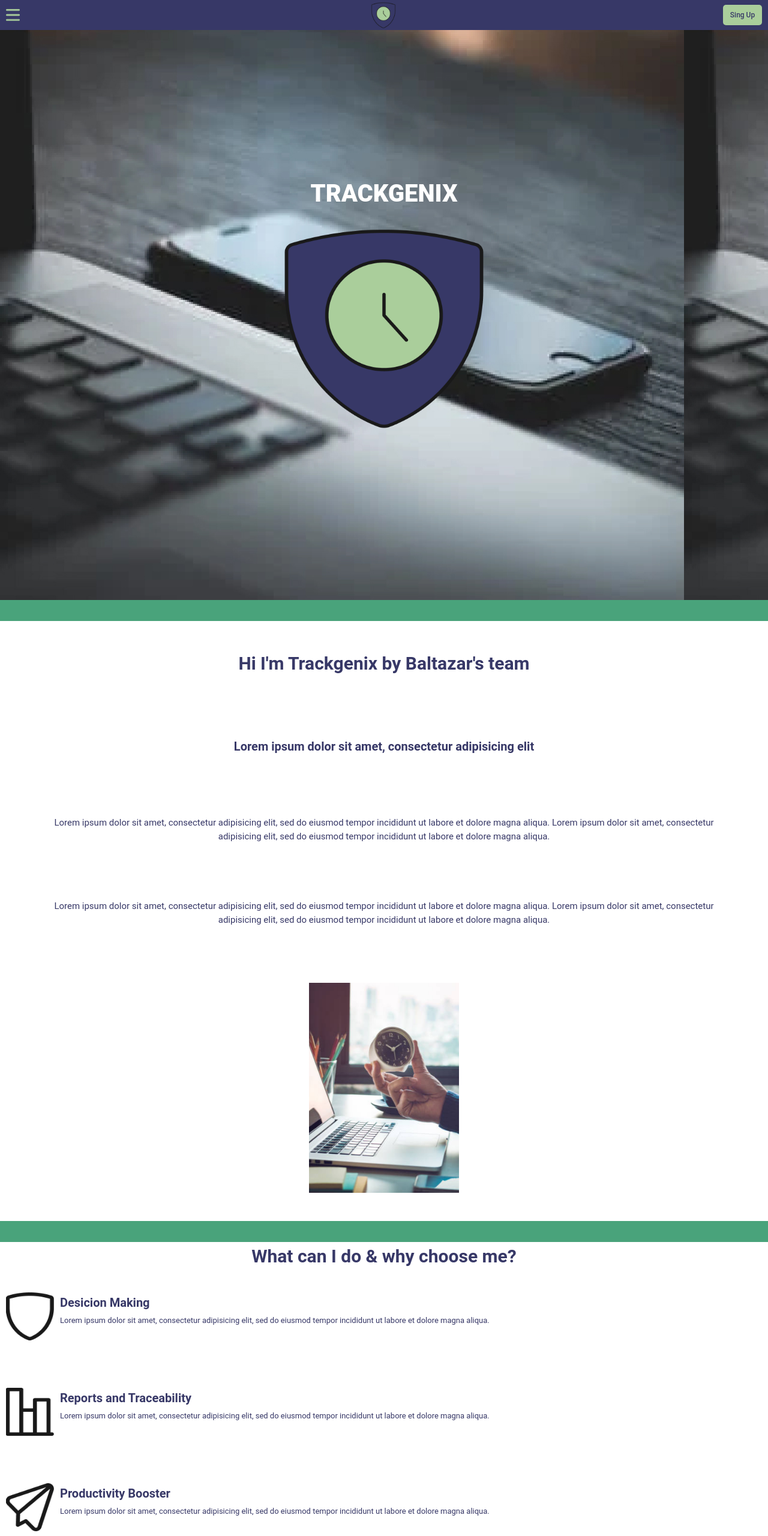
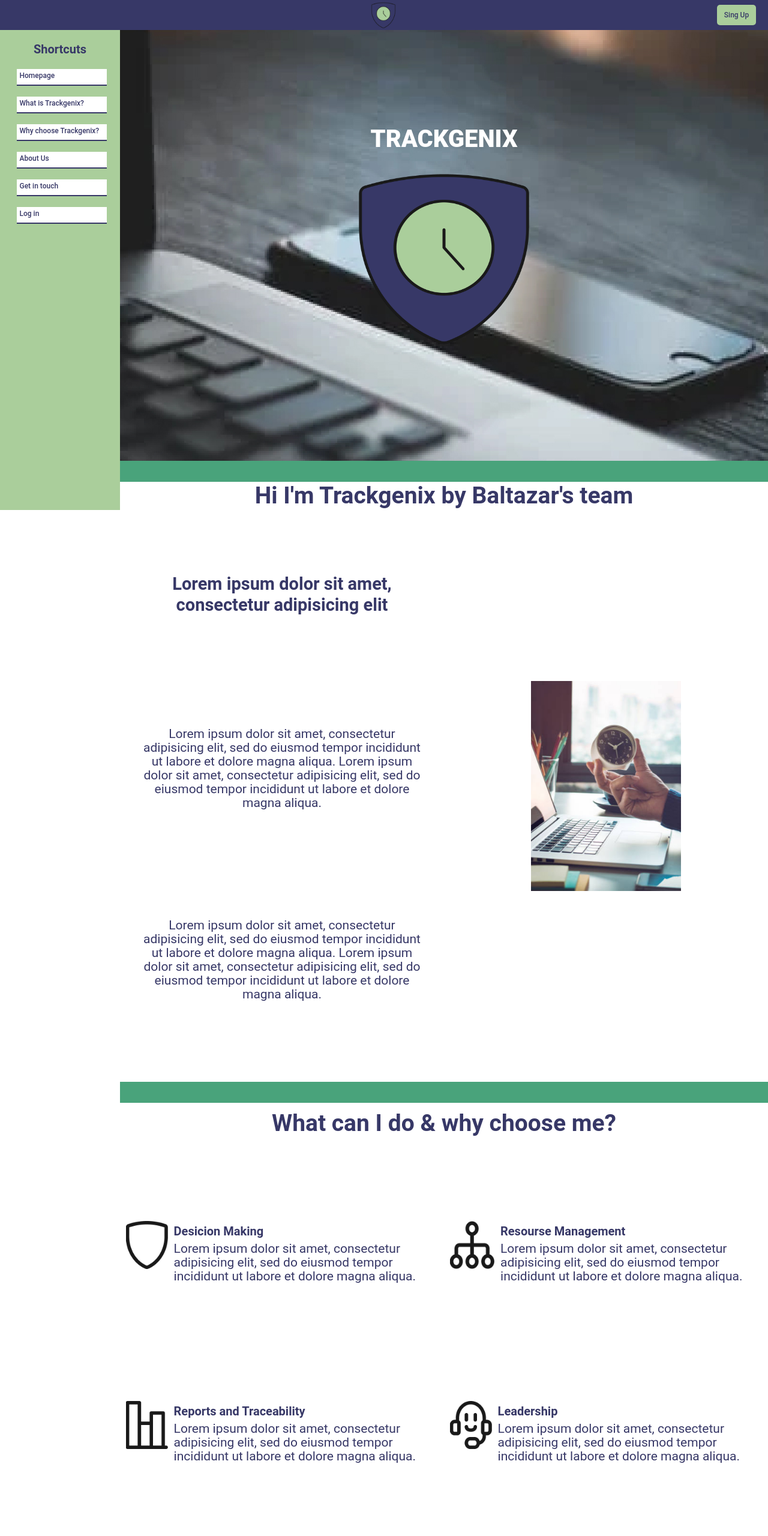
Before and after one commit to Clarosluciano/BaSP-M2022-Etapa-1, a plain HTML site: page semana-04/index.html in a window 1280 px wide. Shown: the top 2560 px of the page at 60% size. Drawn offline with Linux system fonts and the light colour scheme.

Commit message:
BaSP-W04-2022: mobile, tablet and desktop landings done, readme not yet

```diff
--- a/semana-04/css/aside.css
+++ b/semana-04/css/aside.css
@@ -1,4 +1,61 @@
-#fix-aside{
-    background-color: aqua;
+.fix-aside{
+    position: fixed;
+    width: 200px;
+    height: 100%;
+    margin-top: 50px;
     display: none;
+    background-color: #AACE9B;
 }
+
+.fix-aside .flex-nav{
+    display: flex;
+    flex-direction: column;
+    justify-content: center;
+}
+
+.flex-nav p{
+    margin-top: 15px;
+    font-weight: 700;
+    font-size: 20px;
+    line-height: 35px;
+    text-align: center;
+}
+
+.flex-ul{
+    margin: 5px;
+    padding-left: 5px;
+    display: flex;
+    flex-direction: column;
+    justify-content: center;
+    align-items: center;
+    list-style: none;
+}
+
+.flex-li{
+    margin: 10px;
+    display: flex;
+    flex-direction: column;
+    justify-content: center;
+}
+
+.flex-li a{
+    margin-left: 5px;
+    font-weight: 500;
+    font-size: 12px;
+    line-height: 23px;
+    text-decoration: none;
+    color: #373867;
+}
+
+.button{
+    width: 150px;
+    height: 26px;
+    display: flex;
+    background: #FFFFFF;
+    box-shadow: 0px 2px 0px #373867;
+}
+
+.button:hover{
+    background: #49A37B;
+    color: #373867;
+}
--- a/semana-04/css/footer.css
+++ b/semana-04/css/footer.css
@@ -1,4 +1,4 @@
-#footer{
+.footer{
     width: 100%;
     height: 90px;
     display: flex;
--- a/semana-04/css/header.css
+++ b/semana-04/css/header.css
@@ -1,4 +1,4 @@
-#fix-header{
+.fix-header{
     position: fixed;
     width: 100%;
     height: 50px;
@@ -9,17 +9,17 @@
     background-color: #373867;
 }
 
-#fix-header .header-items{
+.fix-header .header-items{
     display: flex;
 }
 
-#fix-header .header-items:nth-child(1){
+.fix-header .header-items:nth-child(1){
     width: 20px;
     height: 20px;
-    margin-left: 10px;
+    margin-left: 20px;
 }
 
-#fix-header .header-items:nth-child(2){
+.fix-header .header-items:nth-child(2){
     width: 45px;
     height: 45px;
     margin-left: 45px;
--- a/semana-04/css/main.css
+++ b/semana-04/css/main.css
@@ -1,6 +1,6 @@
-#homepage{
+.homepage{
     width: 100%;
-    height: 100%;
+    height: 768px;
     display: flex;
     flex-direction: column;
     justify-content: center;
@@ -8,7 +8,7 @@
     background-image: url(../img/landing.jpg);
 }
 
-#homepage h1{
+.homepage h1{
     font-weight: 800;
     font-size: 40px;
     line-height: 47px;
@@ -16,82 +16,59 @@
     color: #FFFFFF;
 }
 
-#homepage img{
-    width: 350px;
+.homepage img{
+    width: 300px;
+    height: 300px;
+}
+
+.what-is-trackgenix{
+    width: 100%;
+    height: 1000px;
+    display: flex;
+    flex-direction: column;
+    align-items: center;
+}
+
+.what-is-trackgenix h3{
+    margin-left: 15px;
+    margin-right: 15px;
+    padding: 5px;
+    text-align: center;
+}
+
+.what-is-trackgenix p{
+    margin-left: 30px;
+    margin-right: 30px;
+    padding: 0px;
+    text-align: center;
+}
+
+.what-is-trackgenix img{
+    width: 250px;
     height: 350px;
 }
 
-#what-is-trackgenix{
+.why-choose-trackgenix{
     width: 100%;
-    height: 100%;
+    height: 1000px;
+    margin-bottom: 10px;
     display: flex;
     flex-direction: column;
     justify-content: space-around;
     align-items: center;
 }
 
-#what-is-trackgenix h2{
-    margin-left: 40px;
-    margin-right: 40px;
-    font-weight: 700;
-    font-size: 30px;
-    line-height: 47px;
-    text-align: center;
-}
-
-#what-is-trackgenix h3{
-    margin-left: 50px;
-    margin-right: 50px;
-    padding: 5px;
-    font-weight: 700;
-    font-size: 20px;
-    line-height: 35px;
-    text-align: center;
-}
-
-#what-is-trackgenix p{
-    margin-left: 90px;
-    margin-right: 90px;
-    padding: 0px;
-    font-weight: 400;
-    font-size: 15px;
-    line-height: 23px;
-    text-align: center;
-}
-
-#what-is-trackgenix img{
-    width: 250px;
-    height: 350px;
-}
-
-#why-choose-trackgenix{
-    width: 100%;
-    height: 100%;
-    display: flex;
-    flex-direction: column;
-
-}
-
 .why-choose-children{
     width: 100%;
     height: 85px;
     display: flex;
-
-}
-
-.why-choose-title h2{
-    margin-left: 35px;
-    margin-right: 35px;
-    font-weight: 700;
-    font-size: 30px;
-    line-height: 47px;
-    text-align: center;
+    justify-content: center;
 }
 
 .why-choose-children img{
-    margin-left: 10px;
     width: 80px;
     height: 80px;
+    margin-left: 10px;
 }
 
 .why-choose-text{
@@ -99,7 +76,6 @@
     margin-right: 10px;
     display: flex;
     flex-direction: column;
-
 }
 
 .why-choose-text h3{
@@ -110,63 +86,43 @@
 }
 
 .why-choose-text p{
-    font-weight: 400;
-    font-size: 13px;
-    line-height: 23px;
     text-align: left;
 }
 
-#about-us{
+.about-us{
     width: 100%;
-    height: 100%;
+    height: 1000px;
     display: flex;
     flex-direction: column;
     justify-content: space-around;
     align-items: center;
 }
 
-.about-us-children p{
+.about-us .boxes p{
     margin-left: 15px;
     margin-right: 15px;
-    padding: 10px;
-    font-weight: 400;
-    font-size: 15px;
-    line-height: 23px;
+    padding: 5px;
     text-align: center;
 }
 
-.about-us-children img{
-    width: 370px;
-    height: 215px;
+.about-us .boxes img{
+    width: 280px;
+    height: 200px;
 }
 
-.about-us-children h2{
-    margin-left: 35px;
-    margin-right: 35px;
-    font-weight: 700;
-    font-size: 30px;
-    line-height: 47px;
-    text-align: center;
-}
-
-#get-in-touch{
+.get-in-touch{
     width: 100%;
-    height: 100%;
+    height: 1000px;
     display: flex;
     flex-direction: column;
-    justify-content: space-between;
+    justify-content: space-around;
     align-items: center;
 }
 
-#get-in-touch .boxes .trackgenix-style-button{
+.get-in-touch .boxes .trackgenix-style-button{
     width: 260px;
     height: 34px;
-}
-
-.get-in-title h2{
-    font-weight: 700;
-    font-size: 30px;
-    line-height: 47px;
+    margin: 0;
 }
 
 .form-children{
@@ -211,19 +167,18 @@
     align-items: center;
 }
 
+.contac-us img{
+    width: 60px;
+    height: 60px;
+}
+
 .contac-us .contac-us-text{
-    margin-left: 20px;
-    margin-right: 20px;
+    margin-left: 15px;
+    margin-right: 15px;
     font-weight: 400;
-    font-size: 15px;
+    font-size: 12px;
     line-height: 23px;
     text-align: left;
-}
-
-.mini-boxes h3{
-    font-weight: 700;
-    font-size: 20px;
-    line-height: 35px;
 }
 
 .mini-boxes ol{
@@ -236,3 +191,94 @@
     line-height: 20px;
     text-decoration: none;
 }
+
+@media only screen and (min-width: 480px) {
+    /* For tablets */
+
+    .section-content{
+        height: 90%;
+        margin-top: 10px;
+        display: flex;
+    }
+
+    .boxes{
+        width: 50%;
+        height: 100%;
+        display: flex;
+        flex-direction: column;
+        justify-content: space-around;
+        align-items: center;
+    }
+
+    .about-us .section-content{
+        display: flex;
+        flex-direction: column;
+    }
+
+    .about-us .section-content .boxes{
+        width: 100%;
+        height: 50%;
+        display: flex;
+        flex-direction: row;
+    }
+}
+
+@media only screen and (min-width: 768px) {
+    /* for desktop */
+
+    body{
+        font-size: 15px;
+    }
+
+    main{
+        margin-left: 200px;
+    }
+
+    .fix-header .header-items:nth-child(1){
+        visibility: hidden;
+    }
+
+    .fix-aside{
+        display: block;
+    }
+
+    .section-title h2{
+        height: 10%;
+        margin-left: 40px;
+        margin-right: 40px;
+        font-weight: 700;
+        font-size: 33px;
+        line-height: 47px;
+        text-align: center;
+    }
+
+    .caption{
+        font-weight: 700;
+        font-size: 23px;
+        line-height: 35px;
+    }
+}
+
+@media only screen and (min-width: 1024px) {
+    /*for desktop */
+
+    body{
+        font-size: 21px;
+    }
+
+    .section-title h2{
+        height: 10%;
+        margin-left: 40px;
+        margin-right: 40px;
+        font-weight: 700;
+        font-size: 39px;
+        line-height: 47px;
+        text-align: center;
+    }
+
+    .caption{
+        font-weight: 700;
+        font-size: 29px;
+        line-height: 35px;
+    }
+}
--- a/semana-04/css/styles.css
+++ b/semana-04/css/stylesheet-trackgenix.css
@@ -8,7 +8,9 @@ body{
     height: 100%;
     font-family: 'Roboto';
     font-style: normal;
-    font-size: 15px;
+    font-weight: 400;
+    line-height: 23px;
+    font-size: 12px;
     color: #373867;
 }
 
@@ -23,7 +25,7 @@ body{
 .trackgenix-style-button{
     width: 65px;
     height: 34px;
-    margin-right: 10px;
+    margin-right: 20px;
     justify-content: center;
     align-items: center;
     background: #AACE9B;
@@ -37,19 +39,29 @@ body{
     color: #373867;
 }
 
-.flex-container{
-    width: 100%;
-    height: 1000px;
-    display: flex;
-    margin: auto;
-    justify-content: center;
-    align-items: center;
+.section-title h2{
+    height: 10%;
+    margin-left: 40px;
+    margin-right: 40px;
+    font-weight: 700;
+    font-size: 30px;
+    line-height: 47px;
+    text-align: center;
+}
+
+.caption{
+    font-weight: 700;
+    font-size: 20px;
+    line-height: 35px;
+}
+
+.section-content{
+    height: 90%;
 }
 
 .boxes{
     width: 100%;
-    height: 1000px;
-    margin: 0;
+    height: 50%;
     display: flex;
     flex-direction: column;
     justify-content: space-around;
--- a/semana-04/index.html
+++ b/semana-04/index.html
@@ -6,14 +6,14 @@
         <meta name="viewport" content="width=device-width, initial-scale=1.0">
         <title>TRACKGENIX S.A.</title>
         <link rel="stylesheet" href="css/normalize.css">
-        <link rel="stylesheet" href="css/styles.css">
+        <link rel="stylesheet" href="css/stylesheet-trackgenix.css">
         <link rel="stylesheet" href="css/header.css">
         <link rel="stylesheet" href="css/aside.css">
         <link rel="stylesheet" href="css/main.css">
         <link rel="stylesheet" href="css/footer.css">
     </head>
     <body>
-        <header id="fix-header">
+        <header class="fix-header">
             <div class="header-items">
                 <img src="img/hamburger-menu.png" alt="desplegable menu for sidebar">
             </div>
@@ -22,38 +22,38 @@
             </div>
             <button class="trackgenix-style-button">Sing Up</button>
         </header>
-        <aside id="fix-aside"> <!--hacer a lo último-->
-            <nav>
+        <aside class="fix-aside">
+            <nav class="flex-nav">
                 <p>
                     Shortcuts
                 </p>
-                <ul>
-                    <li>
+                <ul class="flex-ul">
+                    <li class="flex-li">
                         <div class="button">
                             <a href="#">Homepage</a>
                         </div>
                     </li>
-                    <li>
+                    <li class="flex-li">
                         <div class="button">
                             <a href="#">What is Trackgenix?</a>
                         </div>
                     </li>
-                    <li>
+                    <li class="flex-li">
                         <div class="button">
                             <a href="#">Why choose Trackgenix?</a>
                         </div>
                     </li>
-                    <li>
+                    <li class="flex-li">
                         <div class="button">
                             <a href="#">About Us</a>
                         </div>
                     </li>
-                    <li>
+                    <li class="flex-li">
                         <div class="button">
                             <a href="#">Get in touch</a>
                         </div>
                     </li>
-                    <li>
+                    <li class="flex-li">
                         <div class="button">
                             <a href="#">Log in</a>
                         </div>
@@ -62,19 +62,20 @@
             </nav>
         </aside>
         <main>
-            <section class="flex-container">
-                <div id="homepage">
+            <section class="homepage">
                     <h1>TRACKGENIX</h1>
                     <figure>
                         <img src="img/interface-security-shield.png" alt="company logo">
                     </figure>
-                </div>
             </section>
             <div class="rectangle"></div>
-            <section class="flex-container">
-                <div id="what-is-trackgenix">
+            <section class="what-is-trackgenix">
+                <div class="section-title">
                     <h2>Hi I'm Trackgenix by Baltazar's team</h2>
-                    <h3>Lorem ipsum dolor sit amet, consectetur adipisicing elit</h3>
+                </div>
+                <div class="section-content">
+                    <div class="boxes">
+                        <h3 class="caption">Lorem ipsum dolor sit amet, consectetur adipisicing elit</h3>
                         <p>
                             Lorem ipsum dolor sit amet, consectetur adipisicing elit, sed do eiusmod tempor incididunt ut labore et dolore magna aliqua.
                             Lorem ipsum dolor sit amet, consectetur adipisicing elit, sed do eiusmod tempor incididunt ut labore et dolore magna aliqua.
@@ -83,15 +84,18 @@
                             Lorem ipsum dolor sit amet, consectetur adipisicing elit, sed do eiusmod tempor incididunt ut labore et dolore magna aliqua.
                             Lorem ipsum dolor sit amet, consectetur adipisicing elit, sed do eiusmod tempor incididunt ut labore et dolore magna aliqua.
                         </p>
+                    </div>
+                    <div class="boxes">
                         <img src="img/watch.jpg" alt="person with a watch">
+                    </div>
                 </div>
             </section>
             <div class="rectangle"></div>
-            <section class="flex-container">
-                <div id="why-choose-trackgenix">
-                    <div class="why-choose-title">
+            <section class="why-choose-trackgenix">
+                    <div class="section-title">
                         <h2>What can I do & why choose me?</h2>
                     </div>
+                    <div class="section-content">
                         <div class="boxes">
                             <div class="why-choose-children">
                                 <img src="img/shield.png" alt="Desicion Making">
@@ -153,41 +157,37 @@
                     </div>
             </section>
             <div class="rectangle"></div>
-            <section class="flex-container">
-                <div id="about-us">
-                    <div class="about-us-children">
+            <section class="about-us">
+                <div class="section-title">
                     <h2>About Us</h2>
                 </div>
-                    <div class="about-us-children">
+                <div class="section-content">
+                    <div class="boxes">
                         <p>
                             Lorem ipsum dolor sit amet, consectetur adipisicing elit, sed do eiusmod tempor incididunt ut labore et dolore magna aliqua.
                             Lorem ipsum dolor sit amet, consectetur adipisicing elit, sed do eiusmod tempor incididunt ut labore et dolore magna aliqua.
                             Lorem ipsum dolor sit amet, consectetur adipisicing elit, sed do eiusmod tempor incididunt ut labore et dolore magna aliqua.
                             Lorem ipsum dolor sit amet, consectetur adipisicing elit, sed do eiusmod tempor incididunt ut labore et dolore magna aliqua.
                         </p>
-                    </div>
-                    <div class="about-us-children">
                         <img src="img/employee-1.jpg" alt="employees work 1">
                     </div>
-                    <div class="about-us-children">
+                    <div class="boxes">
                         <p>
                             Lorem ipsum dolor sit amet, consectetur adipisicing elit, sed do eiusmod tempor incididunt ut labore et dolore magna aliqua.
                             Lorem ipsum dolor sit amet, consectetur adipisicing elit, sed do eiusmod tempor incididunt ut labore et dolore magna aliqua.
                             Lorem ipsum dolor sit amet, consectetur adipisicing elit, sed do eiusmod tempor incididunt ut labore et dolore magna aliqua.
                             Lorem ipsum dolor sit amet, consectetur adipisicing elit, sed do eiusmod tempor incididunt ut labore et dolore magna aliqua.
                         </p>
-                    </div>
-                    <div class="about-us-children">
                         <img src="img/employee-2.jpg" alt="employees work 2">
                     </div>
                 </div>
             </section>
             <div class="rectangle"></div>
-            <section class="flex-container">
-                <div id="get-in-touch">
-                    <div class="get-in-title">
+            <section class="get-in-touch">
+                    <div class="section-title">
                         <h2>Contac Us</h2>
                     </div>
+                    <div class="section-content">
                         <form class="boxes">
                             <div class="form-children">
                                 <label for="username">Username</label>
@@ -241,11 +241,11 @@
                             </div>
                         </div>
                     </div>
+                </div>
             </section>
-            <div class="parting-line"></div>
             <section class="mini-container">
                 <div class="mini-boxes">
-                    <h3>Products:</h3>
+                    <h3 class="caption">Products:</h3>
                     <ol>
                         <li>
                             <a href="#">Features</a>
@@ -262,7 +262,7 @@
                     </ol>
                 </div>
                 <div class="mini-boxes">
-                    <h3>Business:</h3>
+                    <h3 class="caption">Business:</h3>
                     <ol>
                         <li>
                             <a href="#">About Us</a>
@@ -279,7 +279,7 @@
                     </ol>
                 </div>
                 <div class="mini-boxes">
-                    <h3>Support:</h3>
+                    <h3 class="caption">Support:</h3>
                     <ol>
                         <li>
                             <a href="#">Help</a>
@@ -297,13 +297,13 @@
                 </div>
             </section>
         </main>
-            <footer id="footer">
+        <footer class="footer">
             <div class="social-media-icons">
-                        <img src="img/linkedin.png" alt="">
-                        <img src="img/twitter.png" alt="">
-                        <img src="img/facebook.png" alt="">
-                        <img src="img/instagram.png" alt="">
-                        <img src="img/githab.png" alt="">
+                <img src="img/linkedin.png" alt="linkedin icon">
+                <img src="img/twitter.png" alt="twitter icon">
+                <img src="img/facebook.png" alt="facebook icon">
+                <img src="img/instagram.png" alt="instagram icon">
+                <img src="img/githab.png" alt="github icon">
             </div>
             <p class="footer-text">
                 Rosario, Argentina
```
Lines whose indentation alone changed are shown as unchanged.
